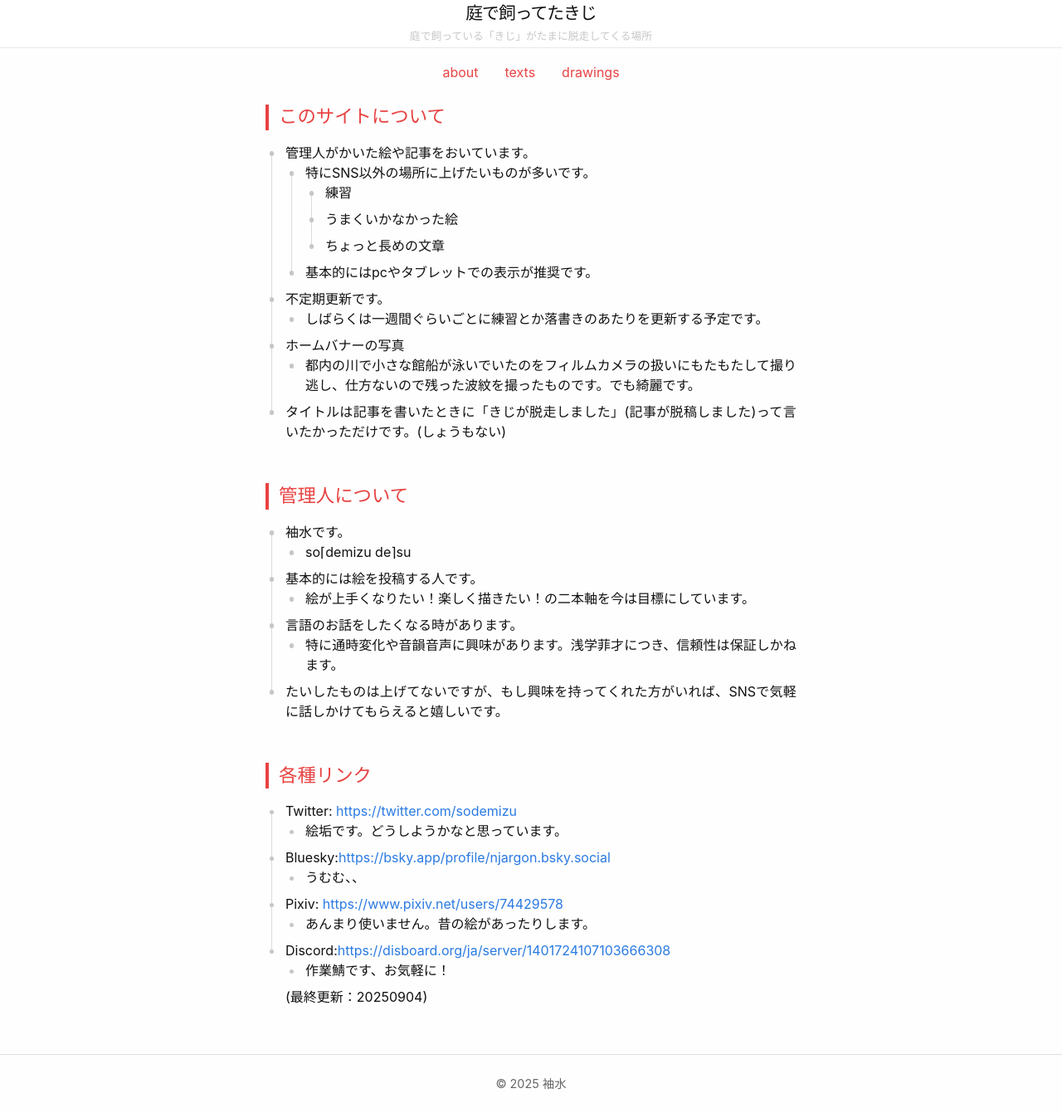
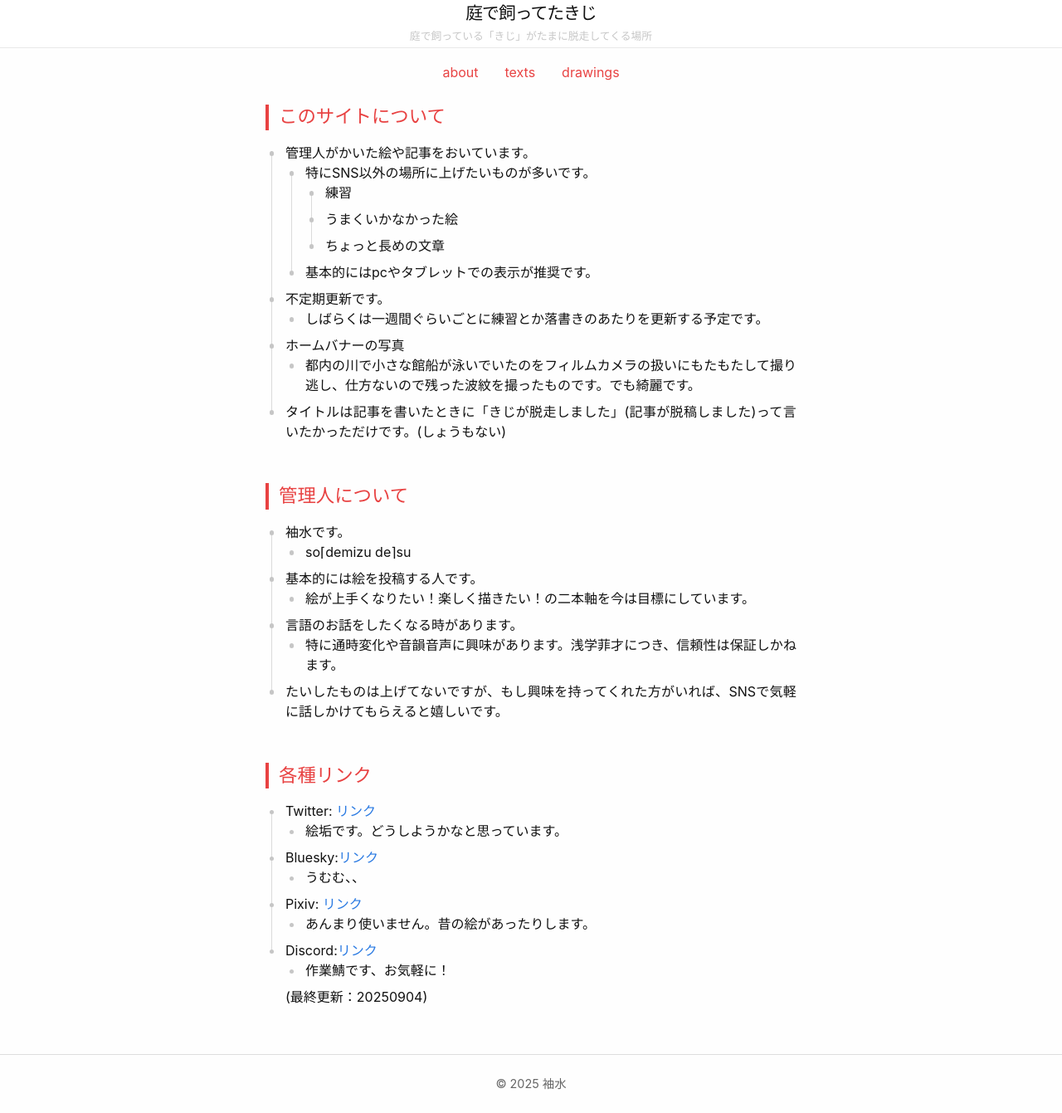
Before and after one commit to njargon/njargon.github.io, a Jekyll site: the page built from about.md, in a window 1280 px wide. Shown: the whole page at 83% size. Built offline with Jekyll 4.4.1, drawn with Linux system fonts in a browser that asks for light colours.

Commit message:
vault backup: 2025-09-04 23:24:05

```diff
--- a/about.md
+++ b/about.md
@@ -35,13 +35,13 @@ permalink: /about/
 - たいしたものは上げてないですが、もし興味を持ってくれた方がいれば、SNSで気軽に話しかけてもらえると嬉しいです。
 
 ## 各種リンク
-- Twitter: [https://twitter.com/sodemizu](https://twitter.com/sodemizu)
+- Twitter: [リンク](https://twitter.com/sodemizu)
 	- 絵垢です。どうしようかなと思っています。
-- Bluesky:[https://bsky.app/profile/njargon.bsky.social](https://bsky.app/profile/njargon.bsky.social)
+- Bluesky:[リンク](https://bsky.app/profile/njargon.bsky.social)
 	- うむむ、、
-- Pixiv: [https://www.pixiv.net/users/74429578](https://www.pixiv.net/users/74429578)
+- Pixiv: [リンク](https://www.pixiv.net/users/74429578)
 	- あんまり使いません。昔の絵があったりします。
-- Discord:[https://disboard.org/ja/server/1401724107103666308](https://disboard.org/ja/server/1401724107103666308)
+- Discord:[リンク](https://disboard.org/ja/server/1401724107103666308)
 	- 作業鯖です、お気軽に！
 
 (最終更新：20250904)
```
